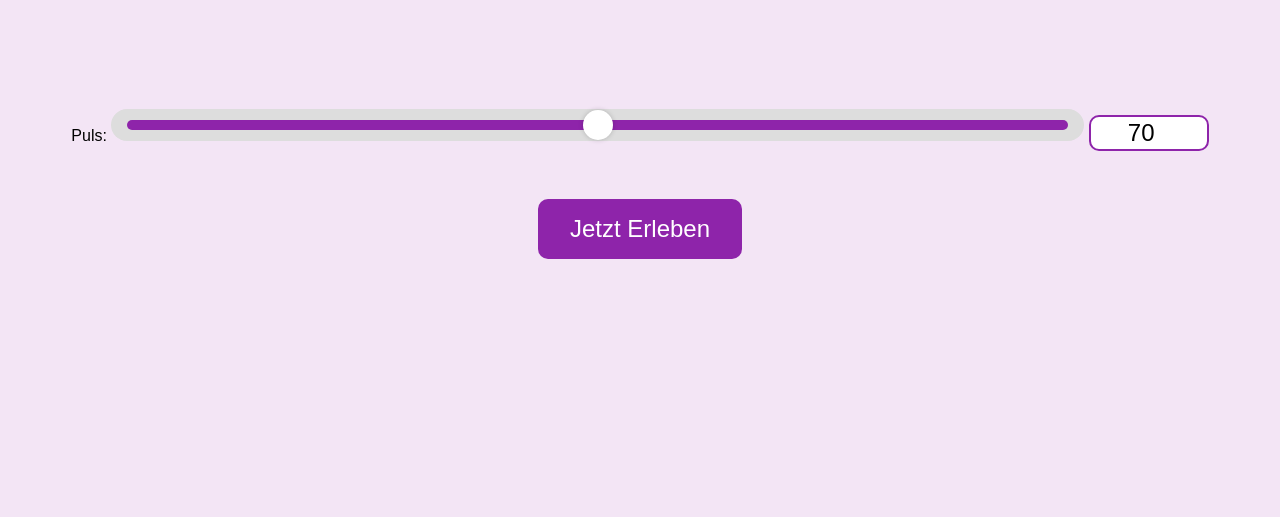
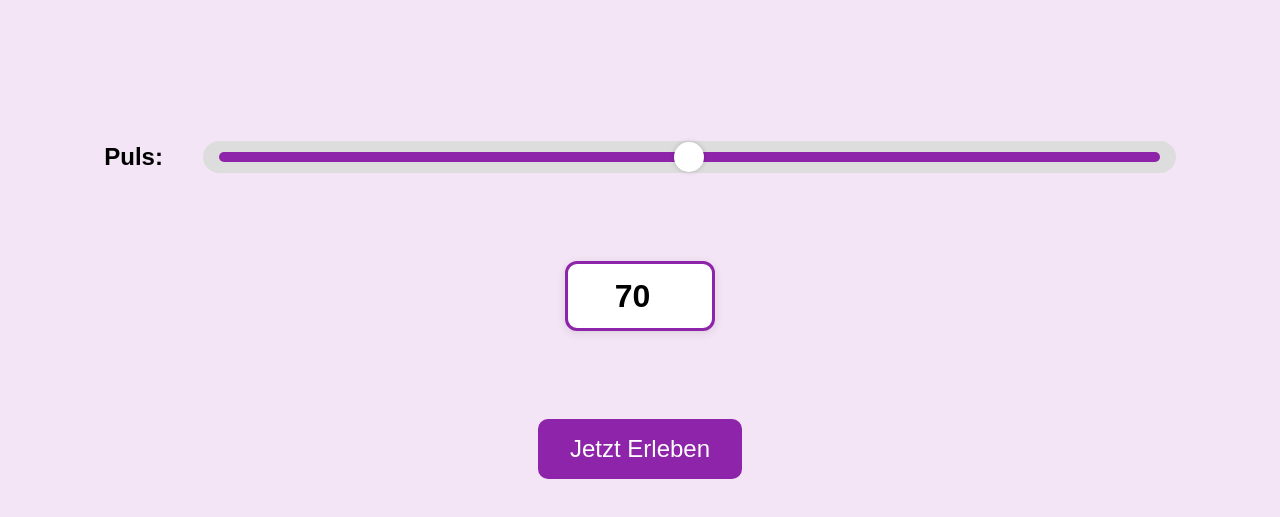
Before and after one commit to HashtagDW1/interface, a plain HTML site: page seite2.html in a window 1280 px wide. Shown: the part 271-788 px from the top of the page. Drawn offline with Linux system fonts and the light colour scheme.

Commit message:
Änderungen Seite 2

```diff
--- a/script2.js
+++ b/script2.js
@@ -83,3 +83,24 @@ function updateWorld(pulse) {
     worldContainer.innerHTML = '';
   });
 }
+
+
+document.addEventListener('keydown', function(event) {
+  if (event.key === 'Escape') {
+    const videoOverlay = document.querySelector('.fullscreen-video');
+    if (videoOverlay) {
+      // Video pausieren
+      const videoElement = videoOverlay.querySelector('video');
+      if (videoElement) {
+        videoElement.pause();
+      }
+
+      // UI zurückbringen
+      document.querySelector('header').classList.remove('hidden');
+      document.querySelector('.pulse-section').classList.remove('hidden');
+
+      // Video-Overlay entfernen
+      videoOverlay.remove();
+    }
+  }
+});
--- a/seite2.html
+++ b/seite2.html
@@ -13,15 +13,18 @@
   </header>
 
   <section class="pulse-section">
-    <label for="pulseSlider">Puls:</label>
-    <input type="range" id="pulseSlider" min="50" max="180" step="1">
-    <input type="number" id="pulseInput" min="50" max="180" value="70">
+    <div class="pulse-control">
+      <label for="pulseSlider">Puls:</label>
+      <input type="range" id="pulseSlider" min="50" max="180" step="1">
+      <input type="number" id="pulseInput" min="50" max="180" value="70">
+    </div>
+
     <button id="confirmBtn">Jetzt Erleben</button>
-
 
     <div id="worldContainer"></div>
   </section>
 
+
   <script src="script2.js"></script>
 </body>
 </html>
--- a/style2.css
+++ b/style2.css
@@ -19,10 +19,7 @@
     text-transform: uppercase; /* Für eine moderne Wirkung */
   }
 
-  .pulse-section {
-    text-align: center;
-    padding: 2rem;
-  }
+
 
   input[type="range"], input[type="number"] {
     margin: 2rem 0; /* Etwas mehr Abstand */
@@ -79,14 +76,24 @@
 
   /* Style für die Zahleneingabe */
   input[type="number"] {
-    padding: 1rem;
-    font-size: 1.5rem;
-    width: 120px;
-    border: 2px solid #8e24aa;
-    border-radius: 10px;
+    padding: 1.2rem;
+    font-size: 2rem;
+    width: 150px;
+    height: 70px;
+    border: 3px solid #8e24aa;
+    border-radius: 12px;
     text-align: center;
     background: #fff;
+    font-weight: bold;
+    box-shadow: 0 2px 10px rgba(0, 0, 0, 0.1);
+    transition: all 0.3s ease;
   }
+
+  input[type="number"]:focus {
+    border-color: #6a1b9a;
+    box-shadow: 0 0 12px rgba(138, 43, 226, 0.3);
+  }
+
 
   .world h2 {
     margin-top: 2rem;
@@ -123,7 +130,19 @@
     display: flex;
     justify-content: center;
     align-items: center;
+    opacity: 0;
+    animation: fadeInVideo 1s ease forwards;
   }
+
+  @keyframes fadeInVideo {
+    from {
+      opacity: 0;
+    }
+    to {
+      opacity: 1;
+    }
+  }
+
 
   .fullscreen-video video {
     width: 100%;
@@ -140,10 +159,38 @@
     border: none;
     border-radius: 10px;
     cursor: pointer;
-    margin-top: 1rem;
     transition: background 0.3s ease;
   }
 
   button#confirmBtn:hover {
     background-color: #6a1b9a;
   }
+
+
+  .pulse-section {
+    text-align: center;
+    padding: 2rem;
+  }
+
+  /* Gruppierung von Label, Slider und Eingabe */
+  .pulse-control {
+    display: flex;
+    justify-content: center;
+    align-items: center;
+    gap: 1.5rem;
+    flex-wrap: wrap;
+    margin-top: 2rem;
+    margin-bottom: 2rem;
+  }
+
+  .pulse-control label {
+    font-size: 1.5rem;
+    font-weight: 600;
+    margin-right: 1rem;
+  }
+
+  /* Button zentriert unterhalb */
+  #confirmBtn {
+    display: inline-block;
+    margin-top: 1.5rem;
+  }
```
